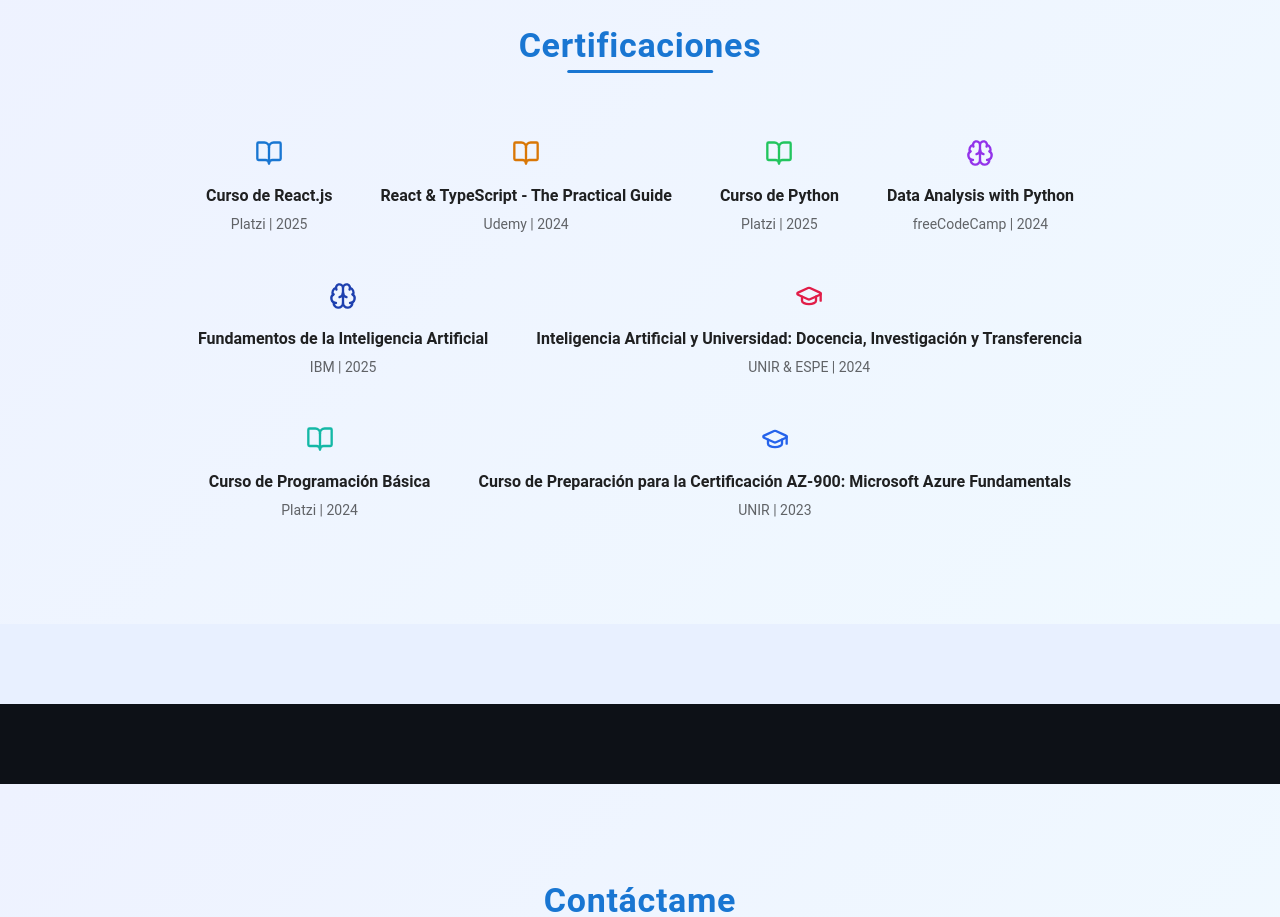
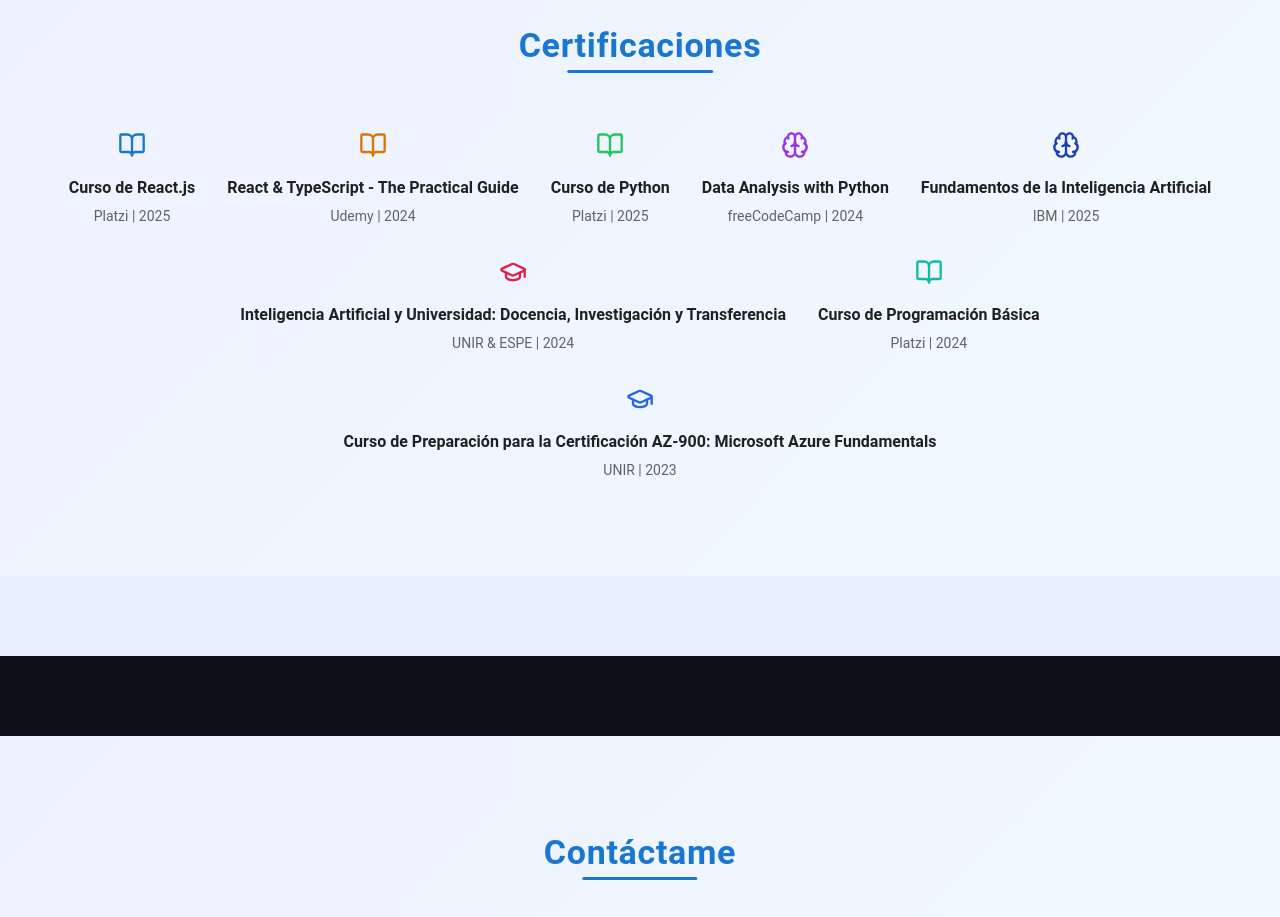
Before and after one commit to Patogol35/jorgito, a React (Vite) app: page / in a window 1280 px wide. Shown: the part 2740-3657 px from the top of the page. Built offline with nearby package versions, Linux system fonts and the light colour scheme.

Commit message:
Update Certifications.jsx

```diff
--- a/src/components/Certifications.jsx
+++ b/src/components/Certifications.jsx
@@ -59,7 +59,7 @@ export default function Certifications() {
           </Typography>
         </motion.div>
 
-        {/* Grid de certificaciones sin ningún fondo */}
+        {/* Grid de certificaciones completamente limpio */}
         <Grid container spacing={4} justifyContent="center">
           {certificaciones.map((c, i) => (
             <Grid item xs={12} sm={6} md={4} lg={3} key={i}>
@@ -69,7 +69,7 @@ export default function Certifications() {
                 transition={{ duration: 0.5, delay: i * 0.1 }}
                 whileHover={{ y: -5, scale: 1.05 }}
               >
-                <Box sx={{ textAlign: "center", p: 1 }}> {/* padding solo para separación */}
+                <Box sx={{ textAlign: "center", margin: "0 auto" }}>
                   <Box sx={{ mb: 1 }}>{c.icon}</Box>
                   <Typography variant="subtitle1" sx={{ fontWeight: "bold", mb: 0.5 }}>
                     {c.titulo}
```
